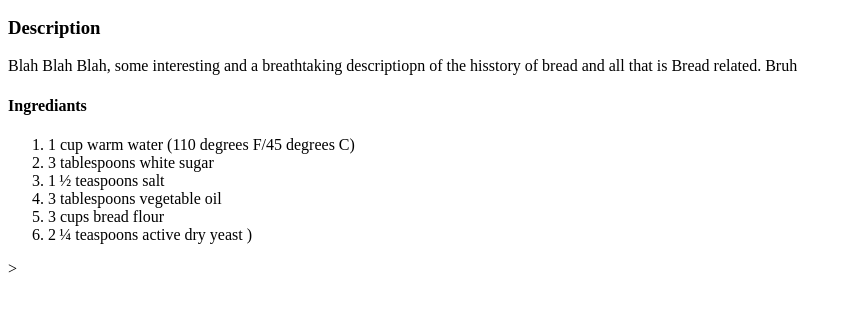
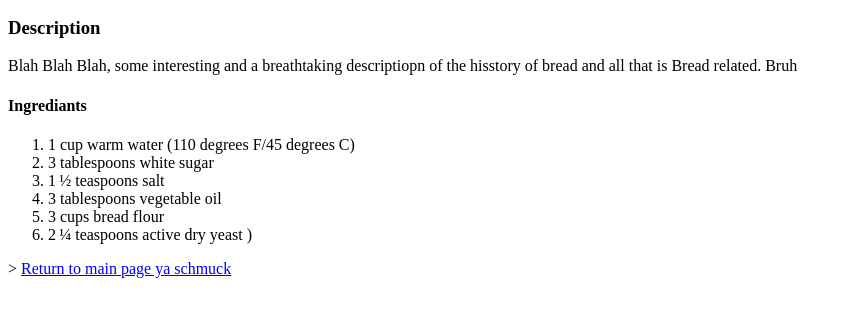
Before and after one commit to ajrooter/odin-recipes, a plain HTML site: page recipes/bread.html in a window 1280 px wide. Shown: the part 434-750 px from the top of the page, without its empty margins (0-852 px from the left). Drawn offline with Linux system fonts and the light colour scheme.

Commit message:
return to home link added

```diff
--- a/recipes/bread.html
+++ b/recipes/bread.html
@@ -20,5 +20,6 @@
         <li>3 cups bread flour </li>
         <li>2 ¼ teaspoons active dry yeast )</li>
     </ol>>
+    <a href= "../index.html"> Return to main page ya schmuck</a>
 </body>
 </html>
```
Also changed, not shown: recipes/briyani.html (+1 -0 lines), recipes/ramen.html (+1 -1 lines).
